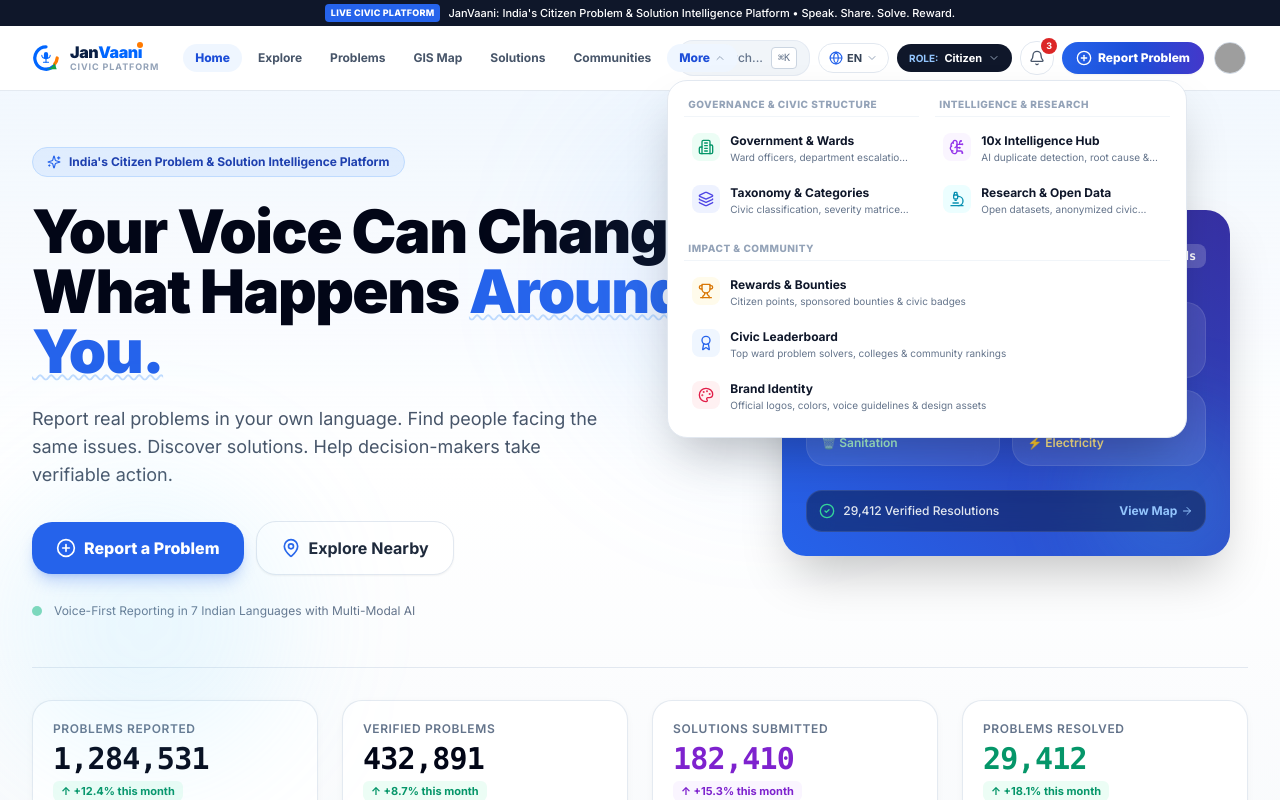
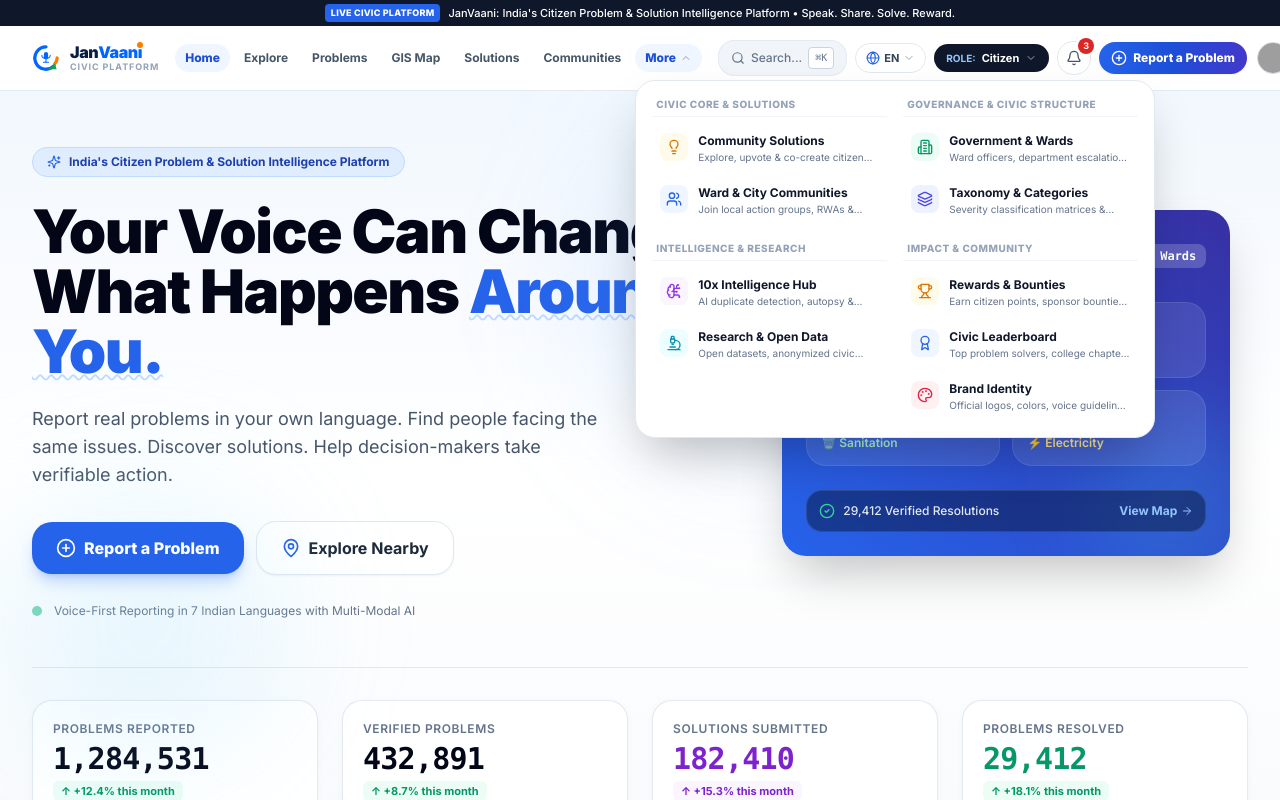
Before and after one commit to shubh0022/JANVAANI, a Next.js app: page / in a window 1280 px wide. Both pictures are taken after a click on the button "More". Shown: the top 800 px of the page. Built offline with nearby package versions, Linux system fonts and the light colour scheme; grey boxes are pictures that could not be loaded.

Commit message:
fix(dom): enforce isolated 3-slot flex hierarchy with shrink-0 to eliminate More/Search text overlap

```diff
--- a/components/layout/Header.tsx
+++ b/components/layout/Header.tsx
@@ -30,36 +30,57 @@ import {
   BrainCircuit,
   MapPin,
   ExternalLink,
+  Users,
+  Lightbulb,
 } from 'lucide-react';
 
 import { JanVaaniLogo } from '@/components/ui/JanVaaniLogo';
 
-// Primary quick-access navigation links
-const PRIMARY_NAV_LINKS = [
-  { href: '/', label: 'Home' },
-  { href: '/explore', label: 'Explore' },
-  { href: '/problems', label: 'Problems' },
-  { href: '/map', label: 'GIS Map' },
-  { href: '/solutions', label: 'Solutions' },
-  { href: '/communities', label: 'Communities' },
+// Navigation links configuration with responsive visibility rules
+const NAV_ITEMS = [
+  { href: '/', label: 'Home', minBreakpoint: 'xl' },
+  { href: '/explore', label: 'Explore', minBreakpoint: 'lg' },
+  { href: '/problems', label: 'Problems', minBreakpoint: 'lg' },
+  { href: '/map', label: 'GIS Map', minBreakpoint: 'lg' },
+  { href: '/solutions', label: 'Solutions', minBreakpoint: 'xl' },
+  { href: '/communities', label: 'Communities', minBreakpoint: 'xl' },
 ];
 
-// Secondary Hubs organized inside the "More" dropdown
+// Organized Hubs for the "More ▾" dropdown
 const MORE_HUBS = [
+  {
+    category: 'Civic Core & Solutions',
+    items: [
+      {
+        href: '/solutions',
+        label: 'Community Solutions',
+        desc: 'Explore, upvote & co-create citizen engineering fixes',
+        icon: Lightbulb,
+        color: 'text-amber-600 bg-amber-50',
+      },
+      {
+        href: '/communities',
+        label: 'Ward & City Communities',
+        desc: 'Join local action groups, RWAs & neighborhood hubs',
+        icon: Users,
+        color: 'text-blue-600 bg-blue-50',
+      },
+    ],
+  },
   {
     category: 'Governance & Civic Structure',
     items: [
       {
         href: '/government',
         label: 'Government & Wards',
-        desc: 'Ward officers, department escalations & SLA dashboards',
+        desc: 'Ward officers, department escalations & SLA tracking',
         icon: Building2,
         color: 'text-emerald-600 bg-emerald-50',
       },
       {
         href: '/categories',
         label: 'Taxonomy & Categories',
-        desc: 'Civic classification, severity matrices & subcategories',
+        desc: 'Severity classification matrices & department mapping',
         icon: Layers,
         color: 'text-indigo-600 bg-indigo-50',
       },
@@ -71,14 +92,14 @@ const MORE_HUBS = [
       {
         href: '/intelligence/10x',
         label: '10x Intelligence Hub',
-        desc: 'AI duplicate detection, root cause & policy simulator',
+        desc: 'AI duplicate detection, autopsy & policy simulator',
         icon: BrainCircuit,
         color: 'text-purple-600 bg-purple-50',
       },
       {
         href: '/research',
         label: 'Research & Open Data',
-        desc: 'Open datasets, anonymized civic trends & developer API',
+        desc: 'Open datasets, anonymized civic trends & API access',
         icon: Microscope,
         color: 'text-cyan-600 bg-cyan-50',
       },
@@ -90,14 +111,14 @@ const MORE_HUBS = [
       {
         href: '/rewards',
         label: 'Rewards & Bounties',
-        desc: 'Citizen points, sponsored bounties & civic badges',
+        desc: 'Earn citizen points, sponsor bounties & civic badges',
         icon: Trophy,
         color: 'text-amber-600 bg-amber-50',
       },
       {
         href: '/leaderboard',
         label: 'Civic Leaderboard',
-        desc: 'Top ward problem solvers, colleges & community rankings',
+        desc: 'Top problem solvers, college chapters & ward rankings',
         icon: Award,
         color: 'text-blue-600 bg-blue-50',
       },
@@ -152,7 +173,7 @@ export function Header() {
 
   const navRef = useRef<HTMLDivElement>(null);
 
-  // Close dropdowns on outside click
+  // Auto-close dropdowns when clicking outside
   useEffect(() => {
     function handleClickOutside(event: MouseEvent) {
       if (navRef.current && !navRef.current.contains(event.target as Node)) {
@@ -166,7 +187,7 @@ export function Header() {
     return () => document.removeEventListener('mousedown', handleClickOutside);
   }, []);
 
-  // Close menus on route change
+  // Auto-close all menus on route change
   useEffect(() => {
     setMobileMenuOpen(false);
     setMoreDropdownOpen(false);
@@ -192,26 +213,28 @@ export function Header() {
       </div>
 
       <div className="max-w-7xl mx-auto px-3 sm:px-6 lg:px-8">
-        <div className="flex items-center justify-between h-16">
-          {/* Left: Brand Logo & Navigation */}
-          <div className="flex items-center gap-3 lg:gap-6 min-w-0">
+        <div className="flex items-center justify-between h-16 gap-2 sm:gap-4">
+          {/* Slot 1: Brand Logo */}
+          <div className="shrink-0 flex items-center">
             <Link
               href="/"
-              className="flex items-center group py-1 shrink-0"
+              className="flex items-center group py-1"
               title="JanVaani — Citizen Problem & Solution Intelligence Platform"
             >
               <JanVaaniLogo variant="compact" size="xs" showTagline={false} />
             </Link>
+          </div>
 
-            {/* Desktop Navigation Links */}
-            <nav className="hidden lg:flex items-center gap-0.5 xl:gap-1">
-              {PRIMARY_NAV_LINKS.map((link) => {
+          {/* Slot 2: Desktop Navigation Links (Center, Responsive) */}
+          <nav className="hidden lg:flex items-center gap-1 shrink-0">
+            {NAV_ITEMS.map((link) => {
               const isActive = pathname === link.href;
+              const visibilityClass = link.minBreakpoint === 'xl' ? 'hidden xl:inline-flex' : 'inline-flex';
               return (
                 <Link
                   key={link.href}
                   href={link.href}
-                    className={`px-2.5 xl:px-3 py-1.5 rounded-xl text-xs font-bold transition-all whitespace-nowrap ${
+                  className={`${visibilityClass} px-2.5 py-1.5 rounded-xl text-xs font-bold transition-all whitespace-nowrap ${
                     isActive
                       ? 'bg-blue-50 text-blue-700 font-extrabold'
                       : 'text-slate-600 hover:text-slate-900 hover:bg-slate-50'
@@ -223,7 +246,7 @@ export function Header() {
             })}
 
             {/* "More Hubs" Dropdown */}
-              <div className="relative">
+            <div className="relative inline-flex">
               <button
                 type="button"
                 onClick={() => {
@@ -232,7 +255,7 @@ export function Header() {
                   setRoleDropdownOpen(false);
                   setNotifDropdownOpen(false);
                 }}
-                  className={`flex items-center gap-1 px-2.5 xl:px-3 py-1.5 rounded-xl text-xs font-bold transition-all whitespace-nowrap ${
+                className={`flex items-center gap-1 px-2.5 py-1.5 rounded-xl text-xs font-bold transition-all whitespace-nowrap ${
                   isMoreActive || moreDropdownOpen
                     ? 'bg-blue-50 text-blue-700 font-extrabold'
                     : 'text-slate-600 hover:text-slate-900 hover:bg-slate-50'
@@ -247,9 +270,9 @@ export function Header() {
               </button>
 
               {moreDropdownOpen && (
-                  <div className="absolute left-0 mt-2 w-[520px] bg-white rounded-2xl shadow-2xl border border-slate-200 p-4 z-50 animate-in fade-in zoom-in-95 grid grid-cols-2 gap-4">
+                <div className="absolute left-0 top-full mt-2 w-[520px] bg-white rounded-2xl shadow-2xl border border-slate-200 p-4 z-50 animate-in fade-in zoom-in-95 grid grid-cols-2 gap-4">
                   {MORE_HUBS.map((group) => (
-                      <div key={group.category} className="space-y-2 col-span-2 first:col-span-1 [&:nth-child(2)]:col-span-1">
+                    <div key={group.category} className="space-y-2">
                       <div className="text-[10px] font-extrabold uppercase tracking-wider text-slate-400 px-1 border-b border-slate-100 pb-1">
                         {group.category}
                       </div>
@@ -289,26 +312,25 @@ export function Header() {
               )}
             </div>
           </nav>
-          </div>
 
-          {/* Right: Actions, Search, Role, Notifications & Profile */}
+          {/* Slot 3: Actions Bar (Right side, Isolated & Fixed) */}
           <div className="flex items-center gap-1.5 sm:gap-2 shrink-0">
             {/* Global Search Button */}
             <button
               type="button"
               onClick={() => setGlobalSearchOpen(true)}
-              className="flex items-center gap-1.5 sm:gap-2 px-2.5 sm:px-3 py-1.5 rounded-xl text-xs text-slate-500 bg-slate-100 hover:bg-slate-200/80 transition-colors border border-slate-200/80"
+              className="flex items-center gap-1.5 px-2.5 sm:px-3 py-1.5 rounded-xl text-xs text-slate-500 bg-slate-100 hover:bg-slate-200/80 transition-colors border border-slate-200/80 shrink-0"
               title="Search JanVaani (⌘K)"
             >
               <Search className="w-3.5 h-3.5 text-slate-500 shrink-0" />
-              <span className="hidden md:inline font-medium">Search...</span>
-              <kbd className="hidden md:inline-block bg-white text-[10px] font-mono px-1.5 py-0.5 rounded border border-slate-300 shadow-xs">
+              <span className="hidden xl:inline font-medium">Search...</span>
+              <kbd className="hidden xl:inline-block bg-white text-[10px] font-mono px-1.5 py-0.5 rounded border border-slate-300 shadow-xs">
                 ⌘K
               </kbd>
             </button>
 
             {/* Language Picker Dropdown */}
-            <div className="relative">
+            <div className="relative shrink-0">
               <button
                 type="button"
                 onClick={() => {
@@ -326,7 +348,7 @@ export function Header() {
               </button>
 
               {langDropdownOpen && (
-                <div className="absolute right-0 mt-2 w-44 bg-white rounded-2xl shadow-xl border border-slate-200 py-1.5 z-50 animate-in fade-in zoom-in-95">
+                <div className="absolute right-0 top-full mt-2 w-44 bg-white rounded-2xl shadow-xl border border-slate-200 py-1.5 z-50 animate-in fade-in zoom-in-95">
                   <div className="px-3 py-1 text-[10px] font-bold uppercase tracking-wider text-slate-400 border-b border-slate-100">
                     Choose Language
                   </div>
@@ -351,7 +373,7 @@ export function Header() {
             </div>
 
             {/* Interactive Demo Role Switcher */}
-            <div className="relative hidden md:block">
+            <div className="relative hidden md:block shrink-0">
               <button
                 type="button"
                 onClick={() => {
@@ -363,13 +385,13 @@ export function Header() {
                 className="flex items-center gap-1.5 px-2.5 sm:px-3 py-1.5 rounded-xl text-xs font-bold bg-slate-900 text-white hover:bg-slate-800 transition-colors shadow-xs"
                 title="Switch Demo Role Persona"
               >
-                <span className="text-[10px] text-blue-300 uppercase font-bold">Role:</span>
-                <span className="capitalize text-[11px] max-w-[80px] sm:max-w-none truncate">{activeRole}</span>
+                <span className="text-[10px] text-blue-300 uppercase font-bold hidden sm:inline">Role:</span>
+                <span className="capitalize text-[11px]">{activeRole}</span>
                 <ChevronDown className="w-3 h-3 text-slate-400 shrink-0" />
               </button>
 
               {roleDropdownOpen && (
-                <div className="absolute right-0 mt-2 w-64 bg-white rounded-2xl shadow-xl border border-slate-200 py-2 z-50 animate-in fade-in zoom-in-95">
+                <div className="absolute right-0 top-full mt-2 w-64 bg-white rounded-2xl shadow-xl border border-slate-200 py-2 z-50 animate-in fade-in zoom-in-95">
                   <div className="px-3 py-1.5 text-[10px] font-bold uppercase tracking-wider text-slate-400 border-b border-slate-100">
                     Switch Test Persona Role
                   </div>
@@ -400,7 +422,7 @@ export function Header() {
             </div>
 
             {/* Notification Center Bell */}
-            <div className="relative">
+            <div className="relative shrink-0">
               <button
                 type="button"
                 onClick={() => {
@@ -421,7 +443,7 @@ export function Header() {
               </button>
 
               {notifDropdownOpen && (
-                <div className="absolute right-0 mt-2 w-80 sm:w-96 bg-white rounded-2xl shadow-2xl border border-slate-200 py-2 z-50 animate-in fade-in zoom-in-95">
+                <div className="absolute right-0 top-full mt-2 w-80 sm:w-96 bg-white rounded-2xl shadow-2xl border border-slate-200 py-2 z-50 animate-in fade-in zoom-in-95">
                   <div className="px-4 py-2 flex items-center justify-between border-b border-slate-100">
                     <span className="text-xs font-bold uppercase tracking-wider text-slate-900">
                       Notifications ({unreadNotificationCount} Unread)
@@ -457,10 +479,11 @@ export function Header() {
             {/* Primary CTA: + Report a Problem */}
             <Link
               href="/report"
-              className="hidden sm:inline-flex items-center gap-1.5 px-3.5 py-2 rounded-xl text-xs font-extrabold text-white bg-gradient-to-r from-blue-600 via-blue-700 to-indigo-700 hover:from-blue-700 hover:to-indigo-800 shadow-sm hover:shadow-md transition-all transform hover:-translate-y-0.5 whitespace-nowrap"
+              className="hidden sm:inline-flex items-center gap-1.5 px-3 py-2 rounded-xl text-xs font-extrabold text-white bg-gradient-to-r from-blue-600 via-blue-700 to-indigo-700 hover:from-blue-700 hover:to-indigo-800 shadow-sm hover:shadow-md transition-all transform hover:-translate-y-0.5 whitespace-nowrap shrink-0"
             >
               <PlusCircle className="w-4 h-4" />
-              <span>Report Problem</span>
+              <span className="hidden xl:inline">Report a Problem</span>
+              <span className="xl:hidden">Report Problem</span>
             </Link>
 
             {/* Profile Avatar */}
@@ -480,7 +503,7 @@ export function Header() {
             <button
               type="button"
               onClick={() => setMobileMenuOpen(!mobileMenuOpen)}
-              className="lg:hidden p-2 rounded-xl text-slate-600 hover:bg-slate-100 border border-slate-200"
+              className="lg:hidden p-2 rounded-xl text-slate-600 hover:bg-slate-100 border border-slate-200 shrink-0"
               title="Toggle Menu"
             >
               {mobileMenuOpen ? <X className="w-5 h-5" /> : <Menu className="w-5 h-5" />}
@@ -516,7 +539,7 @@ export function Header() {
               Navigation
             </div>
             <div className="grid grid-cols-2 gap-1.5">
-              {PRIMARY_NAV_LINKS.map((link) => (
+              {NAV_ITEMS.map((link) => (
                 <Link
                   key={link.href}
                   href={link.href}
```
Lines whose indentation alone changed are shown as unchanged.
